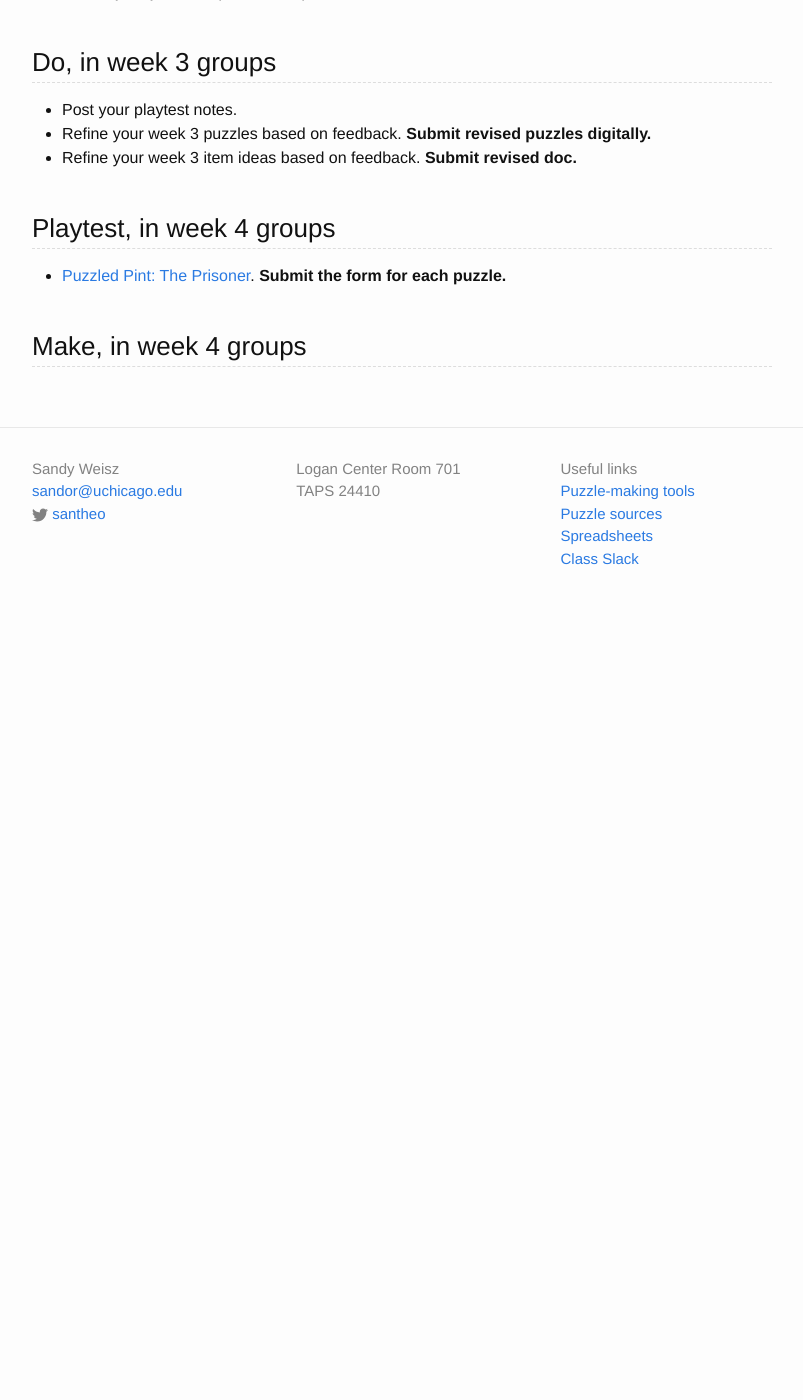
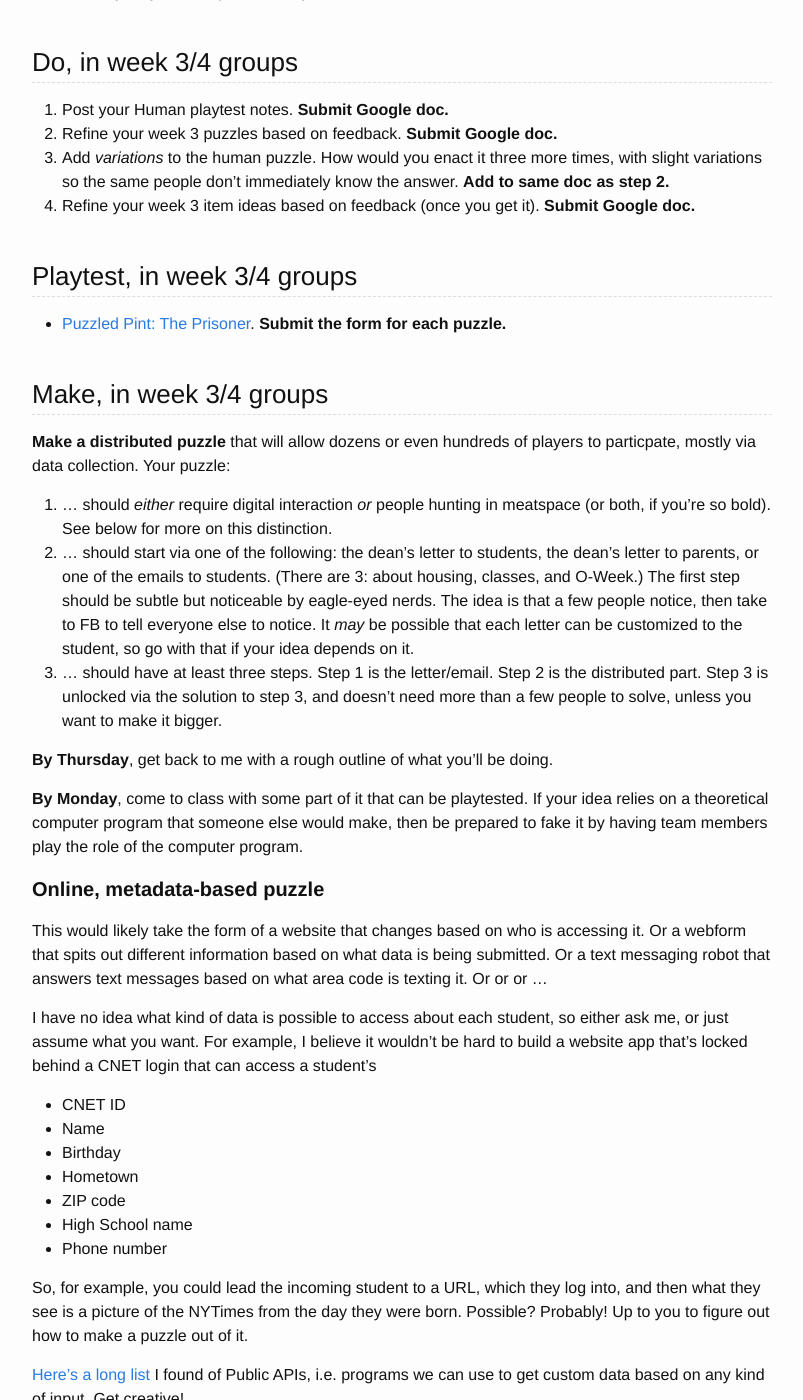
Before and after one commit to transmedia-puzzles/transmedia-puzzles.github.io, a Jekyll site: the page built from _posts/2017-04-17-4.md, in a window 1280 px wide and 1400 px high, scrolled down 1133 px. Shown: the whole window, without its empty margins (238-1041 px from the left). Built offline with Jekyll 4.4.1, drawn with Linux system fonts in a browser that asks for light colours; before the commit the page ends 1763 px from its top, so only the background shows below that; some of the changed text lies outside the part shown.

Commit message:
Homework

```diff
--- a/_posts/2017-04-17-4.md
+++ b/_posts/2017-04-17-4.md
@@ -39,14 +39,52 @@ Please put these at the *top of your journal doc*. Please don't create a new doc
 
 * Post in your journals. (See above.)
 
-### Do, in week 3 groups
+### Do, in week 3/4 groups
 
-* Post your playtest notes.
-* Refine your week 3 puzzles based on feedback. **Submit revised puzzles digitally.**
-* Refine your week 3 item ideas based on feedback. **Submit revised doc.**
+1. Post your Human playtest notes. **Submit Google doc.**
+2. Refine your week 3 puzzles based on feedback. **Submit Google doc.**
+3. Add *variations* to the human puzzle. How would you enact it three more times, with slight variations so the same people don't immediately know the answer. **Add to same doc as step 2.**
+4. Refine your week 3 item ideas based on feedback (once you get it). **Submit Google doc.**
 
-### Playtest, in week 4 groups
+### Playtest, in week 3/4 groups
 
 * [Puzzled Pint: The Prisoner](https://airtable.com/shrQfPcz1HZJSH4BN). **Submit the form for each puzzle.**
 
-### Make, in week 4 groups
+### Make, in week 3/4 groups
+
+**Make a distributed puzzle** that will allow dozens or even hundreds of players to particpate, mostly via data collection. Your puzzle:
+
+1. … should _either_ require digital interaction _or_ people hunting in meatspace (or both, if you're so bold). See below for more on this distinction.
+2. … should start via one of the following: the dean's letter to students, the dean's letter to parents, or one of the emails to students. (There are 3: about housing, classes, and O-Week.) The first step should be subtle but noticeable by eagle-eyed nerds. The idea is that a few people notice, then take to FB to tell everyone else to notice. It _may_ be possible that each letter can be customized to the student, so go with that if your idea depends on it.
+3. … should have at least three steps. Step 1 is the letter/email. Step 2 is the distributed part. Step 3 is unlocked via the solution to step 3, and doesn't need more than a few people to solve, unless you want to make it bigger.
+
+**By Thursday**, get back to me with a rough outline of what you'll be doing.
+
+**By Monday**, come to class with some part of it that can be playtested. If your idea relies on a theoretical computer program that someone else would make, then be prepared to fake it by having team members play the role of the computer program.
+
+#### Online, metadata-based puzzle
+
+This would likely take the form of a website that changes based on who is accessing it. Or a webform that spits out different information based on what data is being submitted. Or a text messaging robot that answers text messages based on what area code is texting it. Or or or …
+
+I have no idea what kind of data is possible to access about each student, so either ask me, or just assume what you want. For example, I believe it wouldn't be hard to build a website app that's locked behind a CNET login that can access a student's
+
+* CNET ID
+* Name
+* Birthday
+* Hometown
+* ZIP code
+* High School name
+* Phone number
+
+So, for example, you could lead the incoming student to a URL, which they log into, and then what they see is a picture of the NYTimes from the day they were born. Possible? Probably! Up to you to figure out how to make a puzzle out of it.
+
+[Here's a long list](https://github.com/toddmotto/public-apis) I found of Public APIs, i.e. programs we can use to get custom data based on any kind of input. Get creative!
+
+#### Meatspace puzzle
+
+The idea here is to put stuff in the world and force players — or their friends — to go find it. Think: Starbucks poster puzzle I built for the CAH ARG. We could do this by enlisting _our_ friends to set it up, or work off what's already in the world. Alternatively, you could use an app like [Vamonde](http://vamonde.com), which can lock content behind a GPS trigger. That is, one has to be in a physical location (within 25 feet, I think) in order to see it. You don't need to build the Vamonde story for this homework, but you do need to spec it out if that's what you choose. Some other things you could use (a very abridged list):
+
+- Vamonde via GPS
+- Libraries
+- Starbucks
+- Highway stops
```
